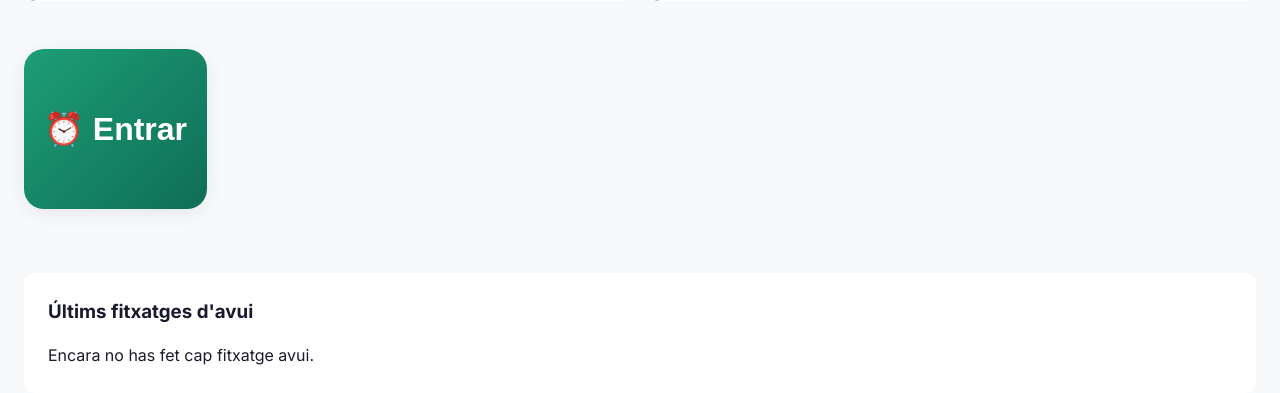
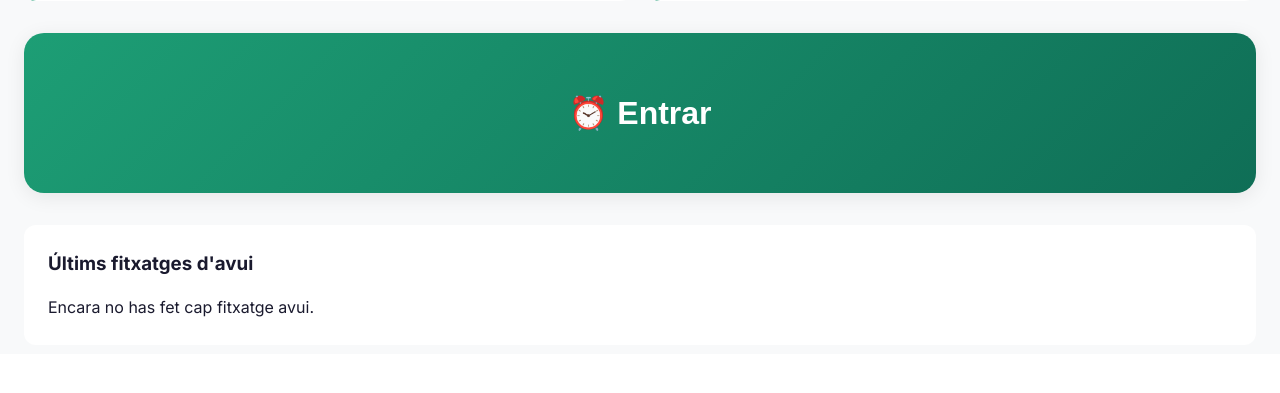
Before and after one commit to EspinozaRoldan-Sebastian/0376-RA6PR1-EspinozaSebastian, a PHP site: page /worktracker/dashboard.php in a window 1280 px wide. Shown: the part 446-839 px from the top of the page. After the commit the page ends 763 px from the top, so only its background shows below. Run offline with PHP 8.4, Linux system fonts and the light colour scheme; a user stored in the database is signed in; data that the repository does not hold is empty.

Commit message:
Iteración 8: botón Entrar/Sortir centrado y full-width en dashboard + botón eliminar usuarios con CSRF + página 403 con diseño y botón volver

```diff
--- a/public/dashboard.php
+++ b/public/dashboard.php
@@ -115,7 +115,7 @@ $currentPage = basename($_SERVER['PHP_SELF']);
 
         <form method="POST">
             <?php if (!$activeEntry): ?>
-                <button type="submit" name="clock_in" class="btn btn-clock btn-clock-in">
+                <button type="submit" name="clock_in" class="btn btn-clock btn-clock-in" style="width: 100%; display: block;">
                     ⏰ Entrar
                 </button>
             <?php else: ?>
@@ -133,7 +133,7 @@ $currentPage = basename($_SERVER['PHP_SELF']);
                     </select>
                 </div>
 
-                <button type="submit" name="clock_out" class="btn btn-clock btn-clock-out">
+                <button type="submit" name="clock_out" class="btn btn-clock btn-clock-out" style="width: 100%; display: block;">
                     ⏹ Sortir
                 </button>
             <?php endif; ?>
```
